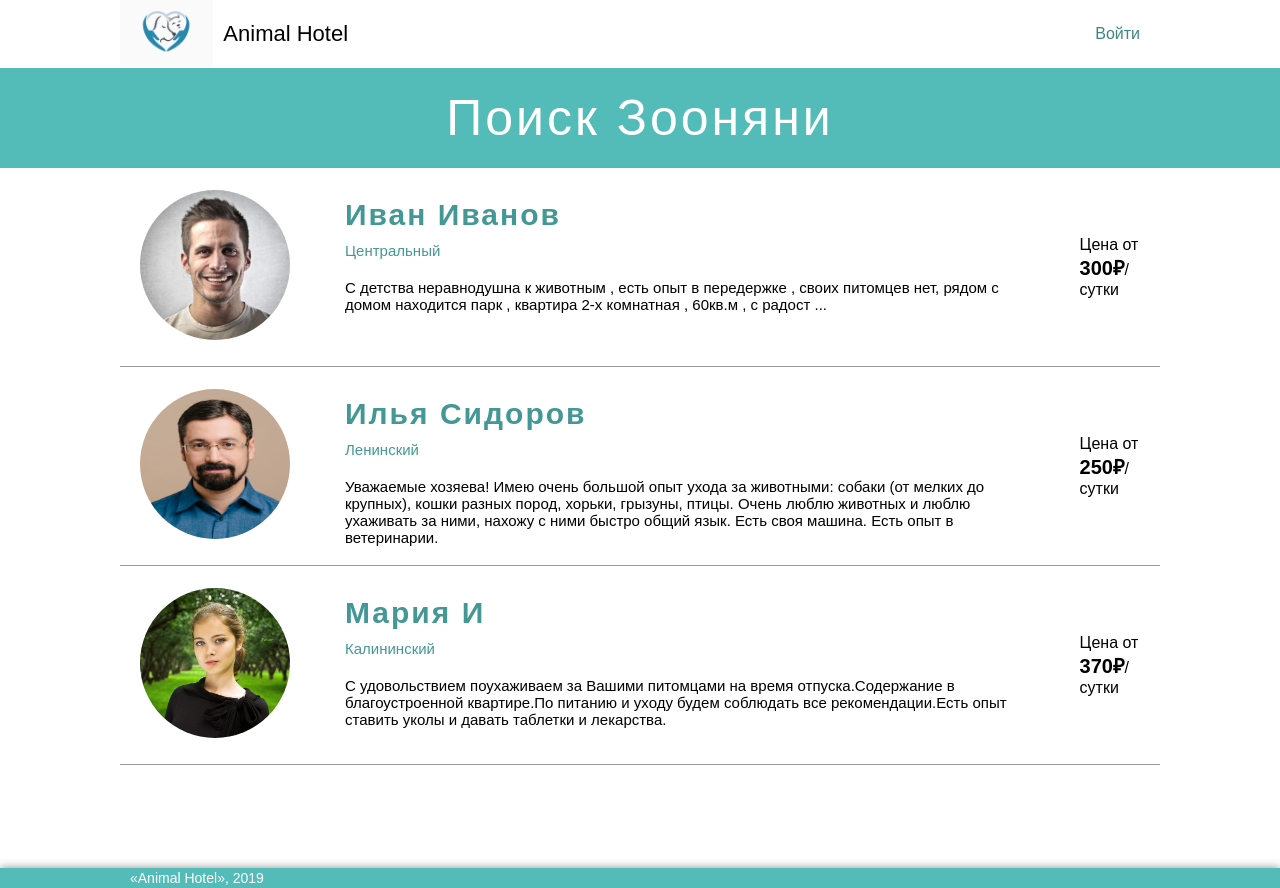
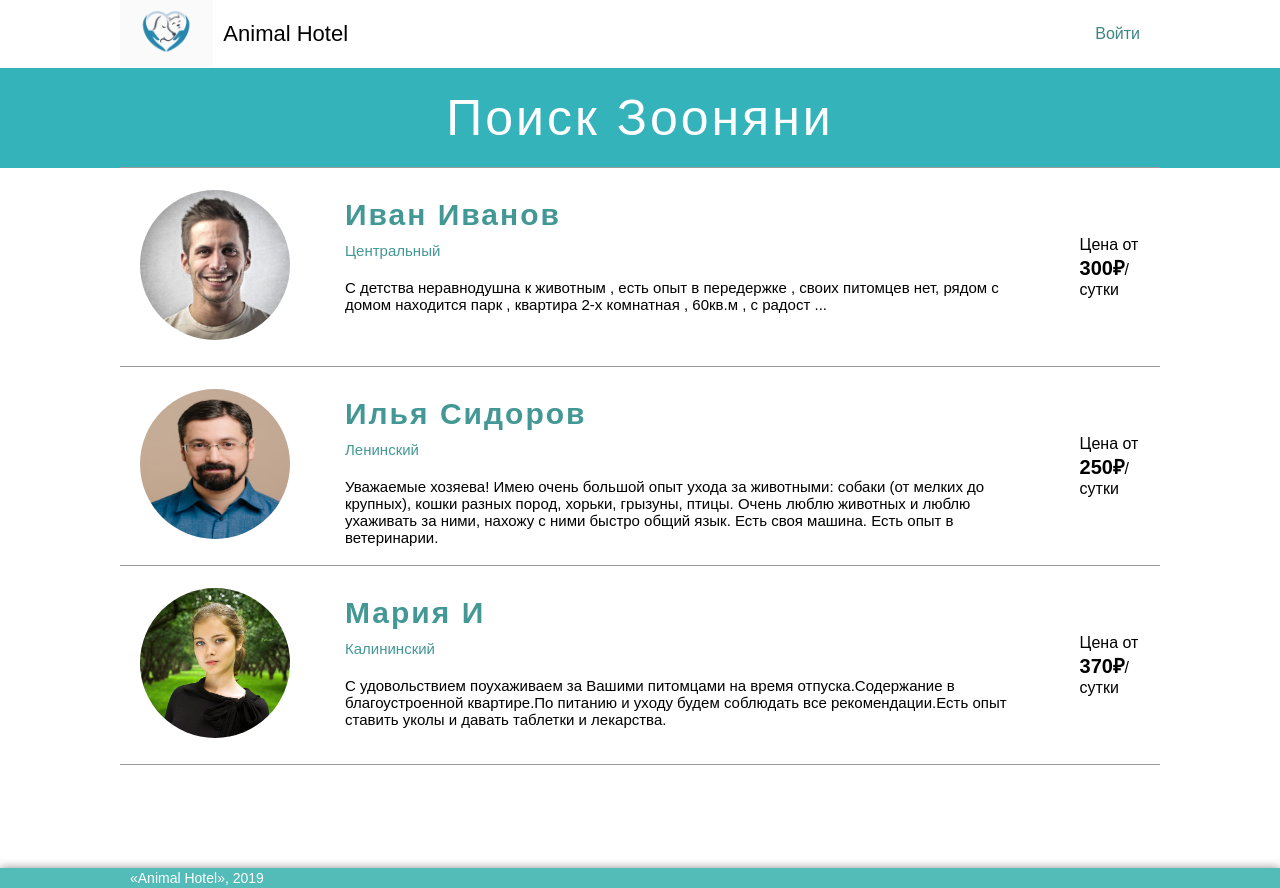
Before and after one commit to teamthreekontur/AnimalHotel, a React app: page / in a window 1280 px wide. Built offline with nearby package versions, Linux system fonts and the light colour scheme.

Commit message:
start site

```diff
--- a/src/styles/main.css
+++ b/src/styles/main.css
@@ -17,7 +17,7 @@
 }
 
 .main__page-name {
-    background-color: #53BCB8;
+    background-color: #34B3BB;
     width: 100%;
     height: 100px;
     display: flex;
```
Also changed, not shown: src/components/Main.js (+0 -18 lines), build/bundle.js (deleted), build/c7c89eac069a7a276fcebf216ca9005f.jpg (deleted), build/d1ef7c5065c8a9078f6c2f0413405c15.png (deleted), build/dc02b57ac6cddf053091fc5736648e8e.jpg (deleted), build/e4141ed2a77f2e78f78b8436b02c3a50.jpg (deleted), build/index.html (deleted), build/style.css (deleted), 2 other files.
